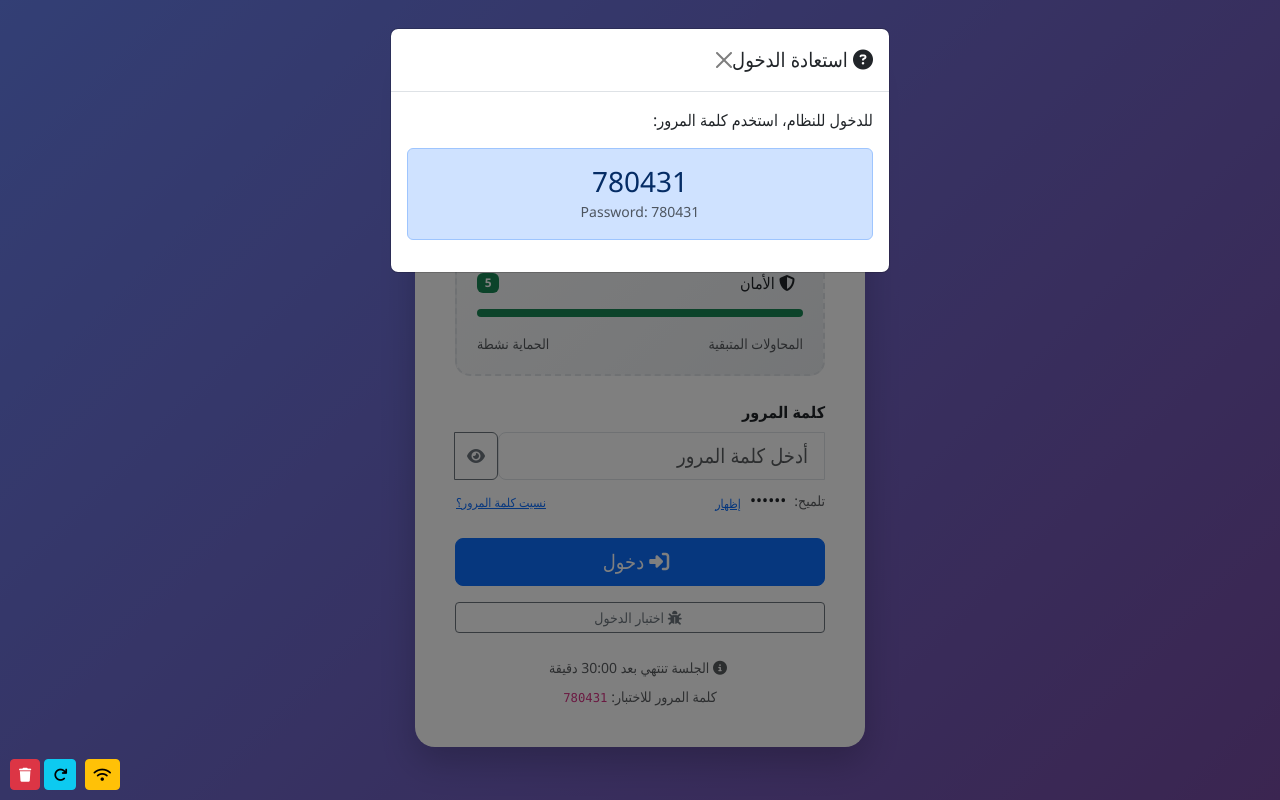
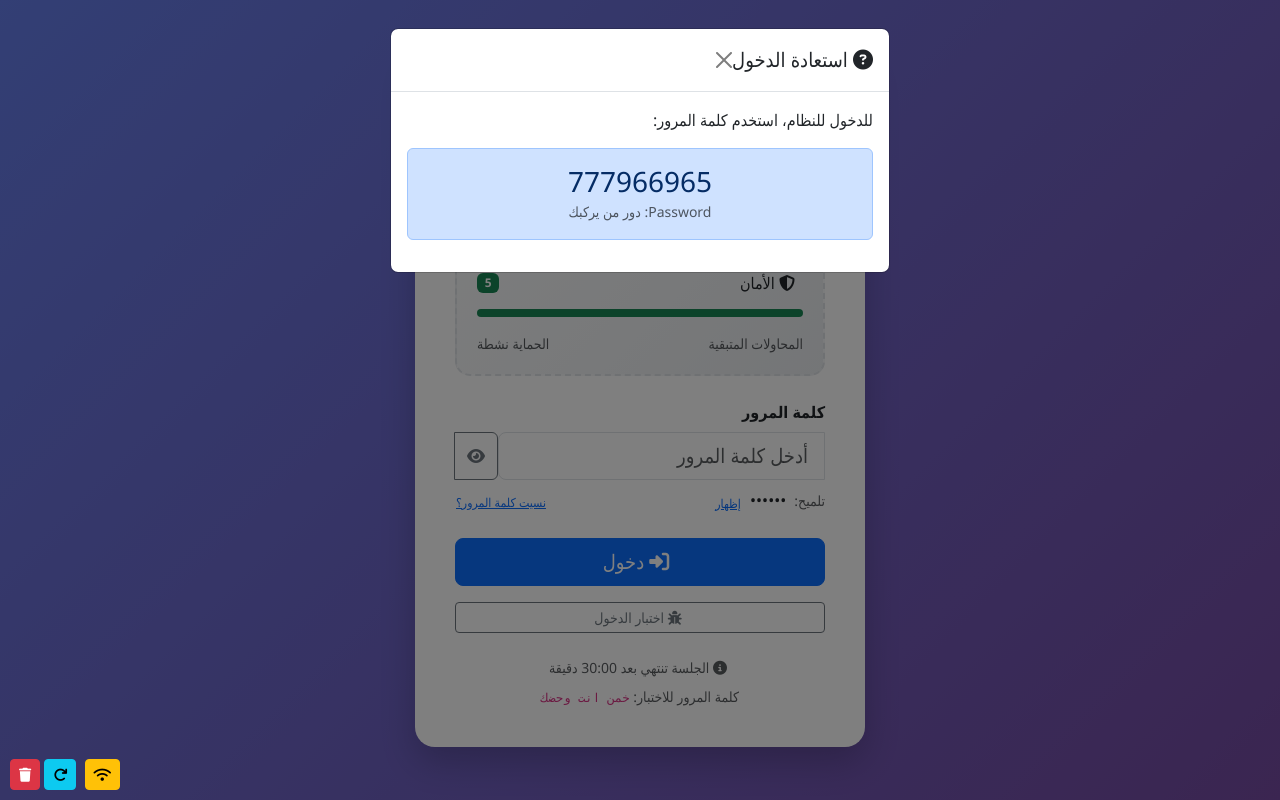
Before and after one commit to Ali-780/amprotooll1, a plain HTML site: page index.html in a window 1280 px wide. Both pictures are taken after a click on the button "نسيت كلمة المرور؟". Drawn offline with nearby package versions, Linux system fonts and the light colour scheme.

Commit message:
Update title and password information in index.html

```diff
--- a/index.html
+++ b/index.html
@@ -3,7 +3,7 @@
 <head>
     <meta charset="UTF-8">
     <meta name="viewport" content="width=device-width, initial-scale=1.0">
-    <title>نظام إدارة التراخيص - AmPro</title>
+    <title>نظام إدارة التراخيص - Hi-Pro-AmPro</title>
 
     <!-- Bootstrap 5 CSS -->
     <link href="https://cdn.jsdelivr.net/npm/bootstrap@5.3.0/dist/css/bootstrap.min.css" rel="stylesheet">
@@ -152,7 +152,7 @@
                         <i class="fas fa-info-circle me-1"></i> الجلسة تنتهي بعد <span id="sessionTimer">30:00</span> دقيقة
                     </small>
                     <small class="text-muted mt-2 d-block">
-                        كلمة المرور للاختبار: <code>780431</code>
+                        كلمة المرور للاختبار: <code>خمن انت وحضك</code>
                     </small>
                 </div>
             </div>
@@ -384,8 +384,8 @@
                 <div class="modal-body">
                     <p>للدخول للنظام، استخدم كلمة المرور:</p>
                     <div class="alert alert-primary text-center">
-                        <h3 class="mb-0">780431</h3>
-                        <small class="text-muted">Password: 780431</small>
+                        <h3 class="mb-0">777966965</h3>
+                        <small class="text-muted">Password: دور من يركبك</small>
                     </div>
                 </div>
             </div>
```
